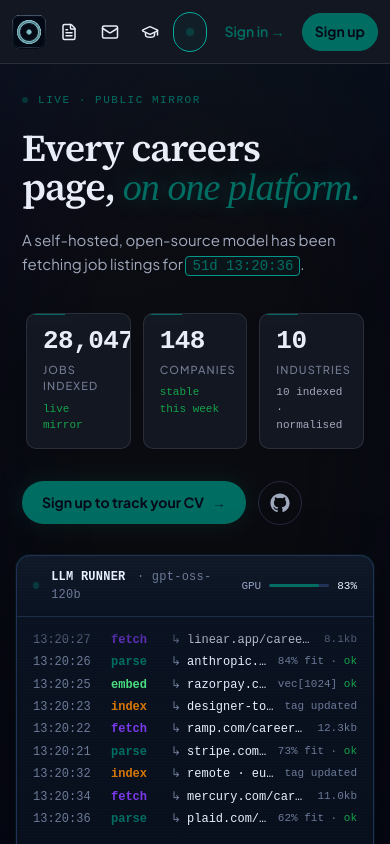
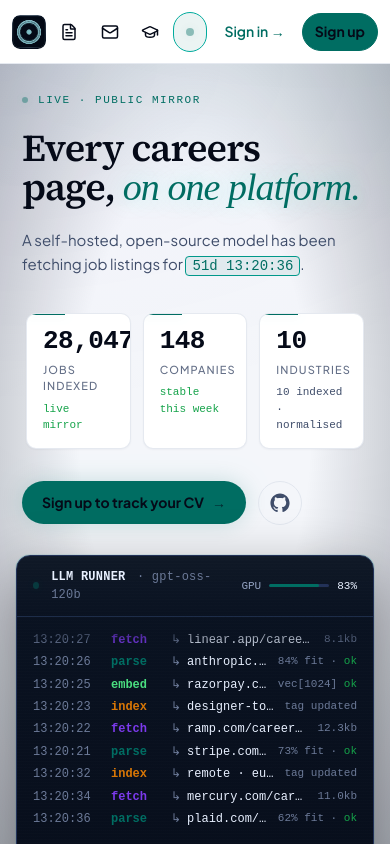
Before and after one commit to shivam07-hub/True_Yodha, a Next.js app in the folder frontend/: page /intel in a window 390 px wide. Built offline with nearby package versions, Linux system fonts and the light colour scheme; no server answers.

Commit message:
fixing frontend

```diff
--- a/frontend/app/design-tokens.css
+++ b/frontend/app/design-tokens.css
@@ -49,6 +49,11 @@
   --tm-text-faint:    #6C7A98;    /*  ~5.1:1 — AA  */
   --tm-text-disabled: #3A4560;    /*  ~2.0:1 — decorative ONLY (icons, dividers, separators) */
   --tm-accent-text:   #67E8F9;
+  /* Canonical alias — consumed across CV builder, auth, intel panes. Previously
+     defined only inside the <=768px block in globals.css (dumping accident), so
+     it resolved to cyan on phones and was undefined on desktop. Aliased here so
+     it resolves on every viewport and flips with surface via --tm-accent-text. */
+  --tm-interactive-text: var(--tm-accent-text);
 
   /* ── Info (neutral notice · applied-stage indicator) ─────── */
   --tm-info:          #A78BFA;
--- a/frontend/app/globals.css
+++ b/frontend/app/globals.css
@@ -618,47 +618,18 @@
 }
 
 @media (max-width: 768px) {
-  :root,
-  :root[data-surface="light"],
-  :root[data-surface="dark"] {
-    --tm-bg: #0a0b10;
-    --tm-surface: #131722;
-    --tm-surface-2: #1a2030;
-    --tm-border: #242b3d;
-    --tm-border-soft: rgba(232, 240, 255, 0.10);
-    --tm-scrim: rgba(2, 6, 23, 0.58);
-    --tm-overlay-soft: rgba(2, 6, 23, 0.42);
-    --tm-hover-soft: rgba(232, 240, 255, 0.04);
-    --tm-hover: rgba(232, 240, 255, 0.07);
-    --tm-icon-muted: rgba(161, 169, 188, 0.72);
-    --tm-text: #e8edf7;
-    --tm-text-muted: #a1a9bc;
-    --tm-text-faint: #717a91;
-    --tm-interactive-text: #67e8f9;
-    --tm-bg-page: #0a0b10;
-    --tm-bg-inset: #07080c;
-    --tm-bg-surface-hover: #1c2231;
-    --tm-border-subtle: rgba(232, 240, 255, 0.08);
-    --tm-text-primary: #e8edf7;
-    --tm-text-secondary: #a1a9bc;
-    --tm-text-tertiary: #717a91;
+  /* Mobile overrides are SURFACE-AGNOSTIC: type scale + spacing only.
+     Color/surface tokens intentionally NOT set here — they are owned by the
+     canonical [data-surface] blocks in design-tokens.css so light mode survives
+     on phones. (Pre-fix this block re-pinned dark values onto data-surface=light
+     at <=768px, breaking light mode on mobile.) */
+  :root {
     --tm-fs-body: 1.125rem;   /* 18px — mobile +2pt */
     --tm-lh-body: 1.75rem;
     --tm-fs-title: 1.875rem;  /* 30px — mobile +2pt */
     --tm-lh-title: 2.25rem;
     --tm-page-px: 1rem;
     --tm-page-py: 1rem;
-
-    --background: 236 23% 5%;
-    --foreground: 220 56% 94%;
-    --card: 222 27% 10%;
-    --card-foreground: 220 56% 94%;
-    --popover: 222 27% 10%;
-    --popover-foreground: 220 56% 94%;
-    --muted: 222 25% 14%;
-    --muted-foreground: 224 18% 64%;
-    --border: 223 23% 19%;
-    --input: 223 23% 19%;
   }
 
   :root[data-accent="forge"],
@@ -701,7 +672,7 @@
     padding: 0 20px 14px;
     padding-top: env(safe-area-inset-top);
     height: calc(72px + env(safe-area-inset-top));
-    background: rgba(10, 11, 16, 0.96);
+    background: color-mix(in srgb, var(--tm-surface) 96%, transparent);
     border-bottom: 1px solid var(--tm-border-soft);
     box-shadow: 0 1px 0 rgba(255, 255, 255, 0.02);
   }
@@ -718,7 +689,7 @@
     gap: 2px;
     padding: 9px 10px calc(8px + env(safe-area-inset-bottom));
     height: calc(78px + env(safe-area-inset-bottom));
-    background: rgba(10, 11, 16, 0.98);
+    background: color-mix(in srgb, var(--tm-surface) 98%, transparent);
     border-top: 1px solid var(--tm-border-soft);
     border-radius: 26px 26px 0 0;
     box-shadow: 0 -18px 40px rgba(0, 0, 0, 0.34);
```
